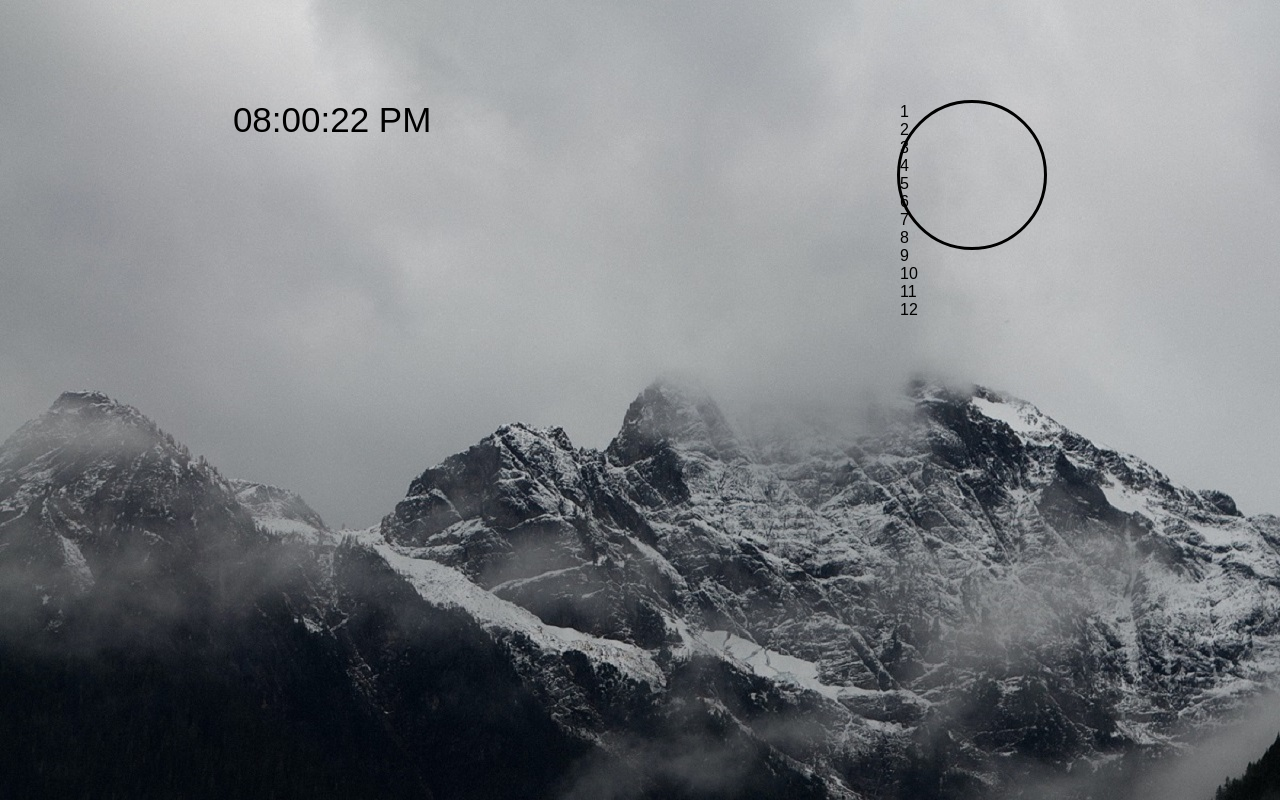
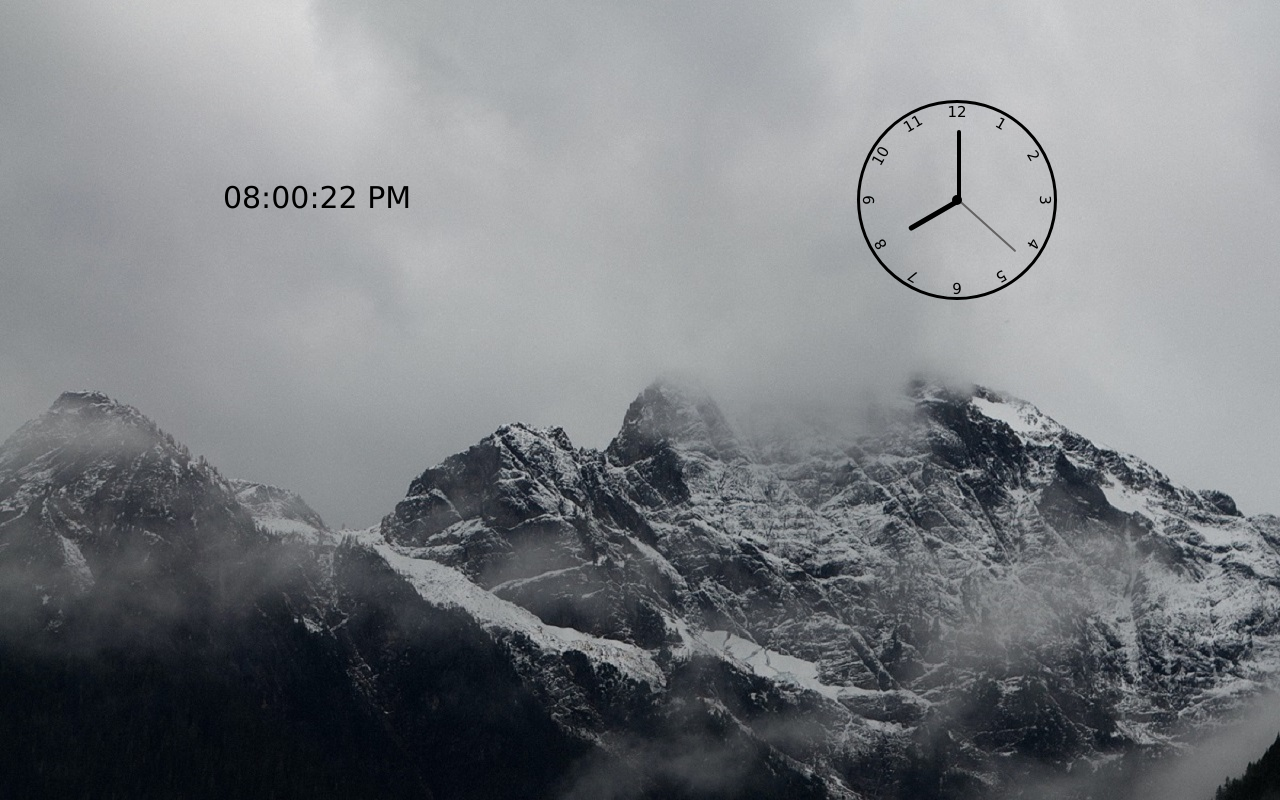
Before and after one commit to maryamtn78/clock, a plain HTML site: page index.html in a window 1280 px wide. Drawn offline with Linux system fonts and the light colour scheme.

Commit message:
finished

```diff
--- a/index.html
+++ b/index.html
@@ -12,9 +12,9 @@
 <div class="project">
     <div class="digital"></div>
     <div class="round">
-        <div class="Hhand"></div>
-        <div class="Mhand"></div>
-        <div class="Shand"></div>
+        <div class="Hhand hand"></div>
+        <div class="Mhand hand"></div>
+        <div class="Shand hand"></div>
         <div class="numbers num1">1</div>
         <div class="numbers num2">2</div>
         <div class="numbers num3">3</div>
--- a/main.js
+++ b/main.js
@@ -1,4 +1,10 @@
 const digital = document.querySelector(".digital")
+const hourHand =document.querySelector(".Hhand")
+ const minuteHand =document.querySelector(".Mhand")
+ const secondHand = document.querySelector(".Shand")
+
+
+
 setInterval(clockFunction , 1000 );
 function clockFunction(){
     const date = new Date();
@@ -10,23 +16,34 @@ function clockFunction(){
     if (hour === 0){
         hour = 12 ;
     }
-
     if(hour>12){
         hour = hour -12
         time = "PM"
     }
-
     if(hour<10){
         hour = `0${hour}`
     }
     if(minute<10){
         minute = `0${minute}`
     }
-
     if(second<10){
         second = `0${second}`
     }
-
     digital.innerText = `${hour}:${minute}:${second} ${time}`
 
+
+
+    let hr = date.getHours() * 30 ;
+    let mn = date.getMinutes() * 6 ;
+    let sc = date.getSeconds() * 6 ;
+    let Hr = hr + (mn/12) ;
+
+    secondHand.style.transform = `rotate(${sc}deg)`
+    minuteHand.style.transform = `rotate(${mn}deg)`
+    hourHand.style.transform = `rotate(${Hr}deg)`
+
+
+
+
+
 }
--- a/style.css
+++ b/style.css
@@ -2,11 +2,12 @@
     margin: 0;
     padding: 0;
     box-sizing: border-box;
-    font-family: Arial, Helvetica, sans-serif;
+    font-family:Verdana, Geneva, Tahoma, sans-serif;
+
 }
 body{
     background: url(./1.jpg);
-    height: 100vh;
+    min-height: 100vh;
 }
 .project{
     display: flex;
@@ -14,18 +15,97 @@ body{
     justify-content: space-around;
 }
 .digital {
-    margin-top: 100px;
+    margin-top: 180px;
     height: 30px;
     text-align: center;
-    font-size:35px;
+    font-size:30px;
 }
 
 .round {
     margin-top: 100px;
-    width: 150px;
-    height: 150px;
+    width: 200px;
+    height: 200px;
     border: 3px solid black;
     border-radius: 50%;
     position: relative;
 }
-.numbers
+.round::after{
+    content: "";
+    position: absolute;
+    background-color: black;
+    z-index: 11;
+    width: 10px;
+    height: 10px;
+    border-radius: 50%;
+    top: 50%;
+    left: 50%;
+    transform: translate(-50% , -50%);
+
+}
+.hand{
+    position: absolute;
+    left:50%;
+    bottom:50%;
+    transform:translateX(-50%);
+    transform-origin: bottom;
+    border-radius: 30px;
+}
+.Shand{
+    width: 2px;
+    height:40%;
+    background: rgb(99, 98, 98);
+}
+.Mhand{
+    width: 4px;
+    height:36%;
+    background: black;
+}
+.Hhand{
+    width: 5px;
+    height:30%;
+    background: black;
+}
+
+
+.numbers{
+    --rotatings : 0;
+    width: 100%;
+    height: 100%;
+    position: absolute;
+    font-size: 15px;
+    transform: rotate(var(--rotatings));
+    text-align: center;
+}
+.num1 {
+    --rotatings : 30deg;
+}
+.num2 {
+    --rotatings : 60deg;
+}
+.num3 {
+    --rotatings : 90deg;
+}
+.num4 {
+    --rotatings : 120deg;
+}
+.num5 {
+    --rotatings : 150deg;
+}
+.num6 {
+    --rotatings : 180deg;
+}
+.num7 {
+    --rotatings : 210deg;
+}
+.num8 {
+    --rotatings : 240deg;
+}
+.num9 {
+    --rotatings : 270deg;
+}
+.num10 {
+    --rotatings : 300deg;
+}
+.num11 {
+    --rotatings : 330deg;
+}
```
